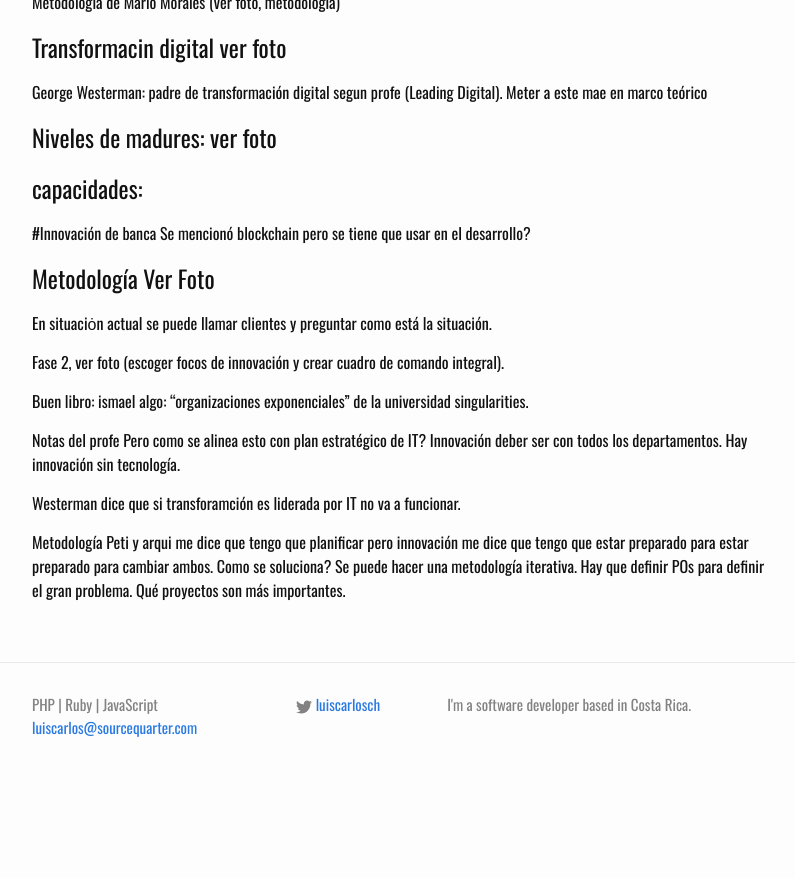
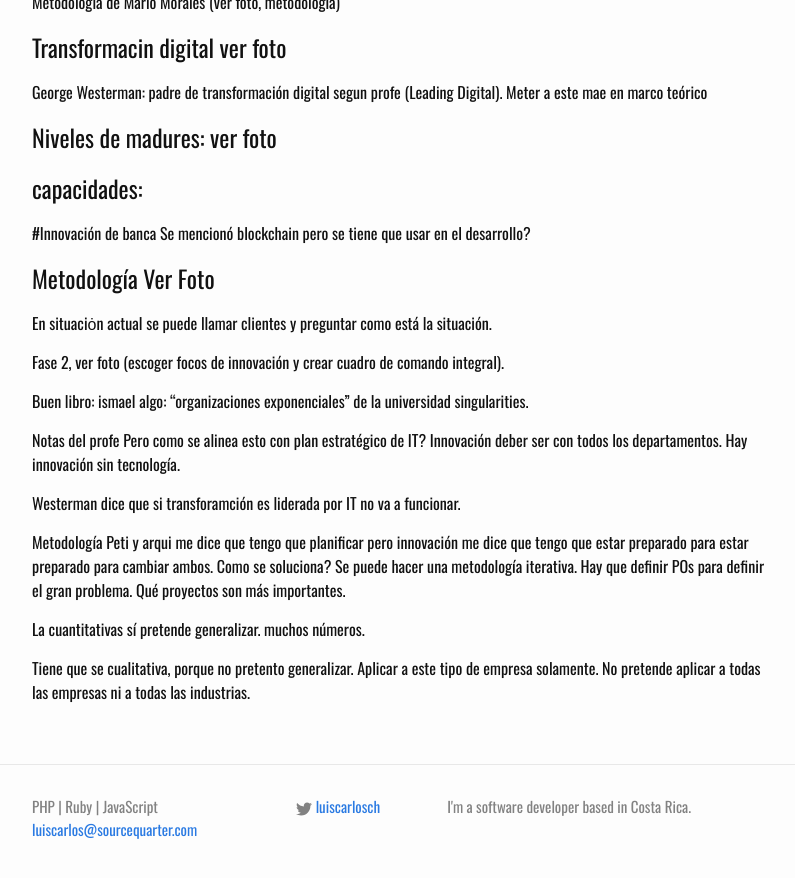
Before and after one commit to lucachaco/sourcequarter-lander, a Jekyll site: the page built from _posts/2017-08-03-bpm.md, in a window 1280 px wide and 900 px high, scrolled down 4935 px. Shown: the top 878 px of the window, without its empty margins (238-1033 px from the left). Built offline with Jekyll 4.4.1, drawn with Linux system fonts in a browser that asks for light colours; our own code applies the rules of GitHub Pages for plain Markdown files; before the commit the page ends 5733 px from its top, so only the background shows below that.

Commit message:
Update 2017-08-03-bpm.md

```diff
--- a/_posts/2017-08-03-bpm.md
+++ b/_posts/2017-08-03-bpm.md
@@ -240,3 +240,8 @@ Westerman dice que si transforamción es liderada por IT no va a funcionar.
 Metodología
 Peti y arqui me dice que tengo que planificar pero innovación me dice que tengo que estar preparado para estar preparado para cambiar ambos.
 Como se soluciona? Se puede hacer una metodología iterativa. Hay que definir POs para definir el gran problema. Qué proyectos son más importantes.
+
+La cuantitativas sí pretende generalizar. muchos números.
+
+
+Tiene que se cualitativa, porque no pretento generalizar. Aplicar a este tipo de empresa solamente. No pretende aplicar a todas las empresas ni a todas las industrias.
```
